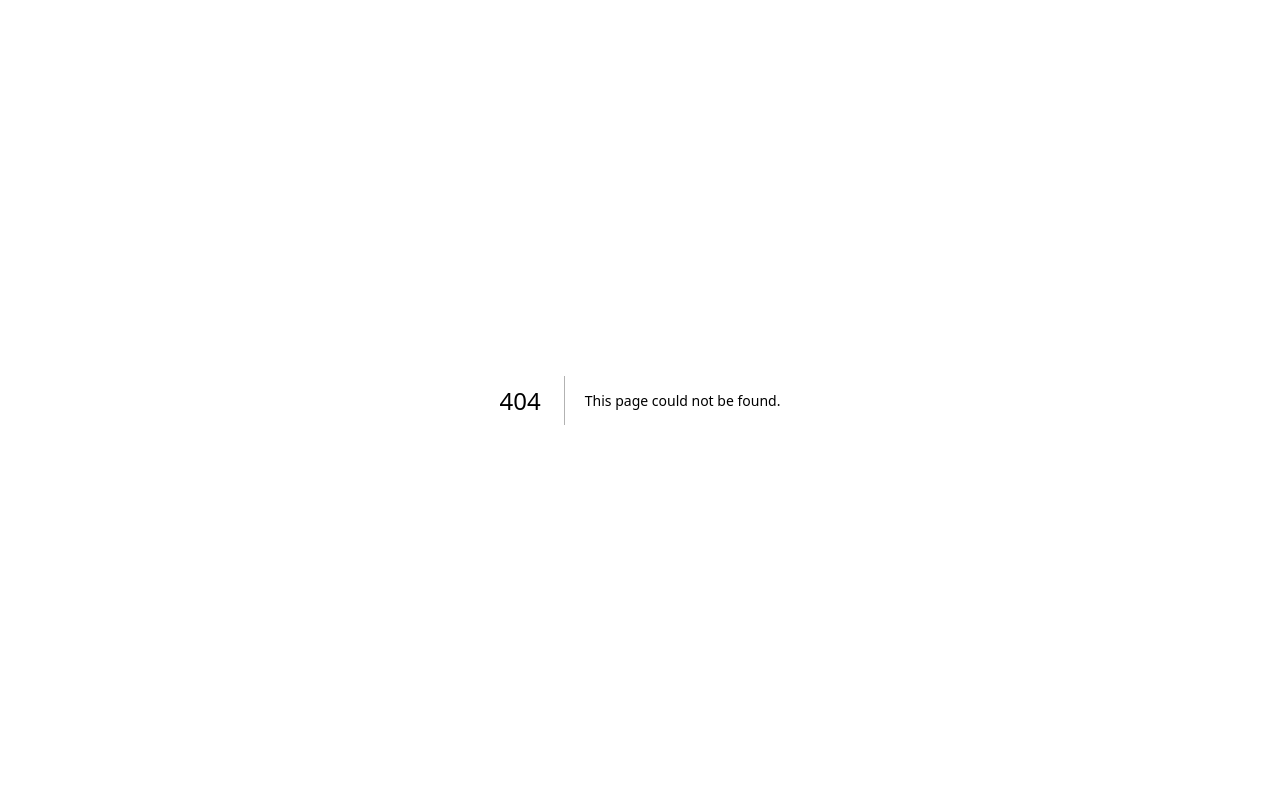
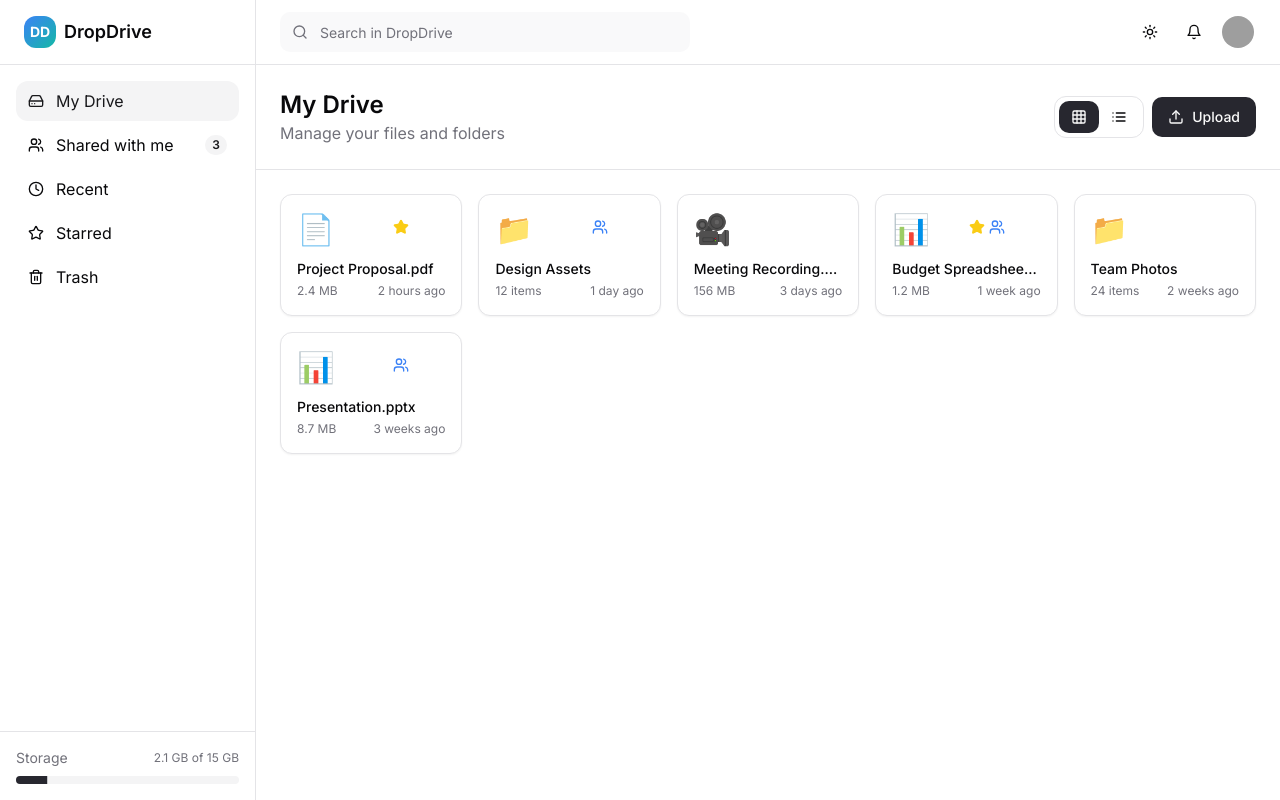
Before and after one commit to Vikas0262/DropDrive, a Next.js app: page /dashboard in a window 1280 px wide. Before the commit this address had no page. Built offline with nearby package versions, Linux system fonts and the light colour scheme; grey boxes are pictures that could not be loaded.

Commit message:
feat: implement dashboard page with file manager and navigation handlers

```diff
--- /dev/null
+++ b/app/dashboard/page.tsx
@@ -0,0 +1,24 @@
+"use client"
+
+import { useRouter } from "next/navigation"
+import { FileManager } from "@/components/file-manager"
+
+export default function DashboardPage() {
+  const router = useRouter()
+
+  const handleNavigate = (page: "profile" | "dashboard") => {
+    if (page === "profile") {
+      router.push("/profile")
+    }
+  }
+
+  const handleLogout = () => {
+    router.push("/auth/login")
+  }
+
+  const handleFileView = (fileId: number) => {
+    router.push(`/file/${fileId}`)
+  }
+
+  return <FileManager onNavigate={handleNavigate} onLogout={handleLogout} onFileView={handleFileView} />
+}
```
